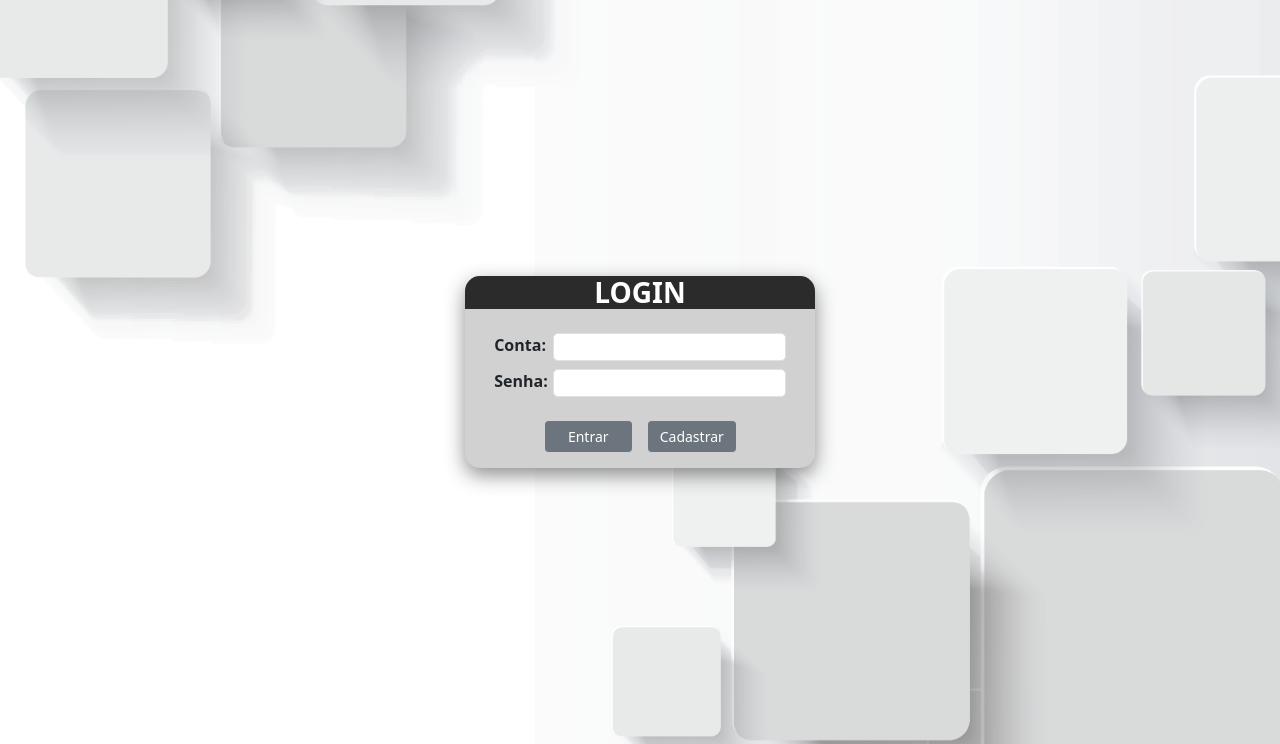
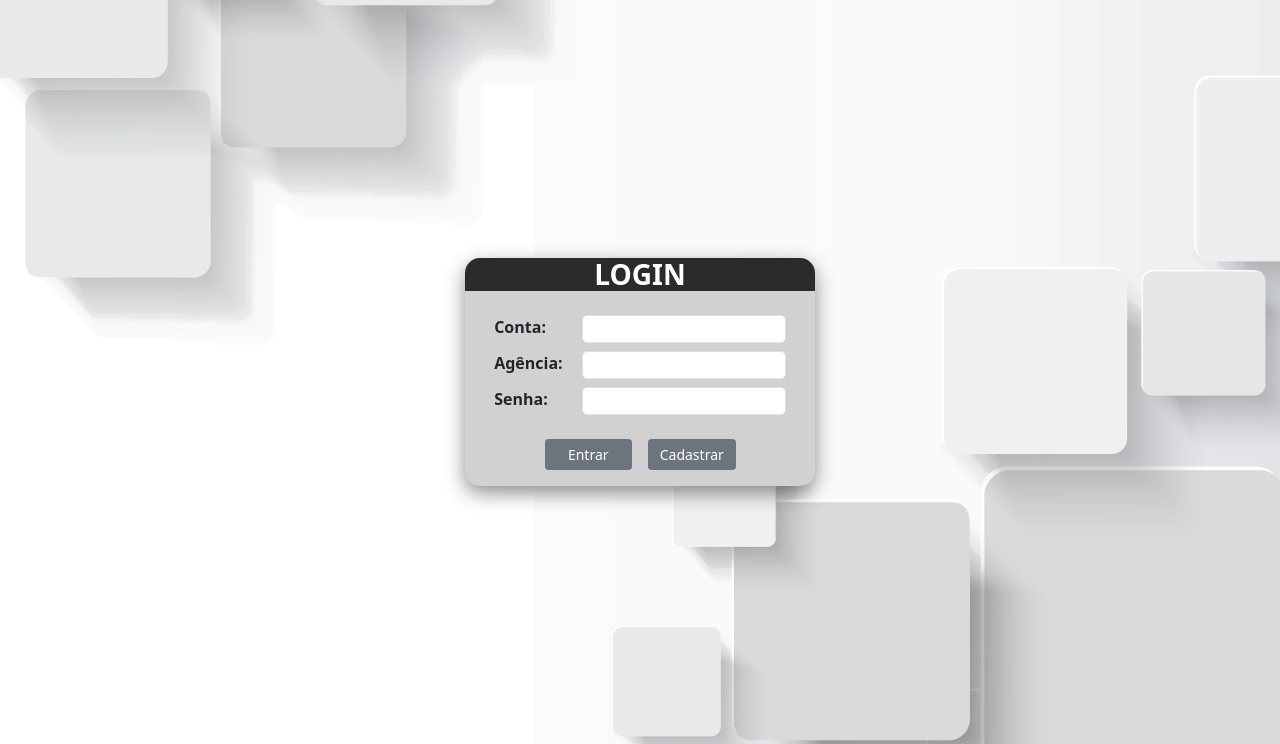
Before and after one commit to c3fatec/c3fatec.github.io, a Flask app: page / in a window 1280 px wide. Shown: the part 56-800 px from the top of the page. Run offline with Flask 2, Linux system fonts and the light colour scheme.

Commit message:
acrescentei campo de agencia no login

```diff
--- a/banco/templates/auth/login.html
+++ b/banco/templates/auth/login.html
@@ -17,12 +17,16 @@
 				<div class="d-flex justify-content-center">{{message}}</div>
 				{%endif%}{%endfor%}
 				<div class="d-flex justify-content-center">
-					<label for="id_conta" class="col-2 pe-2 text-start">Conta: </label>
-					<input type="text" name="id_conta" id="id_conta" class="col-8" />
+					<label for="id_conta" class="col-3 pe-2 text-start">Conta: </label>
+					<input type="text" name="id_conta" id="id_conta" class="col-7" />
 				</div>
 				<div class="d-flex justify-content-center">
-					<label for="senha" class="col-2 pe-2 text-start">Senha: </label>
-					<input type="password" id="senha" name="senha" class="col-8"/>
+					<label for="id_conta" class="col-3 pe-2 text-start">Agência: </label>
+					<input type="text" name="id_agencia" id="id_agencia" class="col-7" />
+				</div>
+				<div class="d-flex justify-content-center">
+					<label for="senha" class="col-3 pe-2 text-start">Senha: </label>
+					<input type="password" id="senha" name="senha" class="col-7"/>
 				</div>
 
 				<div class="d-flex justify-content-center gap-3 mt-3 mb-3">
```
